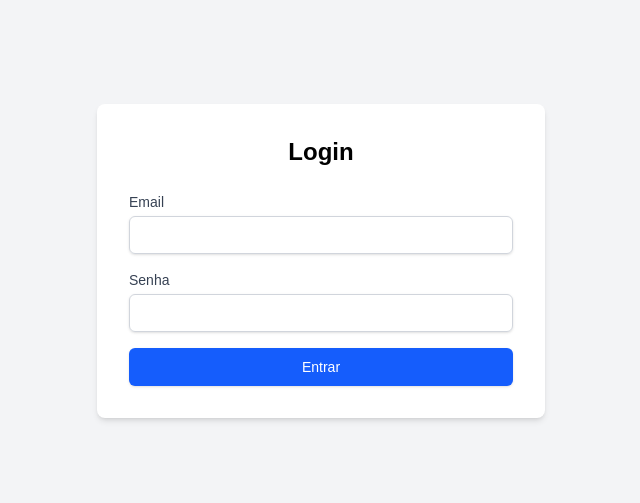
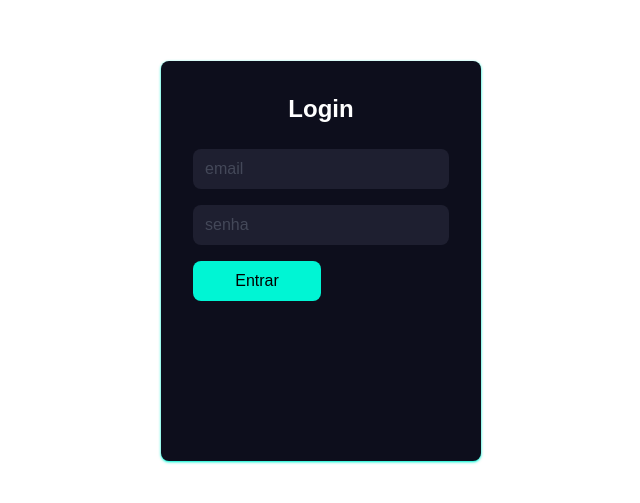
Before and after one commit to johnyeryck/chat-backend, a Next.js app in the folder frontend/: page /login in a window 1280 px wide. Shown: the part 139-642 px from the top of the page, without its empty margins (319-959 px from the left). Built offline with nearby package versions, Linux system fonts and the light colour scheme.

Commit message:
feat: enhance login page with Zod validation and improved error handling

```diff
--- a/frontend/src/app/login/page.tsx
+++ b/frontend/src/app/login/page.tsx
@@ -2,16 +2,24 @@
 import { useForm } from "react-hook-form";
 import { useState } from "react";
 import LoadingSpinner from "../components/loadspinner";
-
+import values from "../interfaces";
+import { z } from "zod";
+import { zodResolver } from "@hookform/resolvers/zod";
 export default function LoginPage() {
   const [loading, setloading] = useState<boolean>(false);
+  type logintype = z.infer<typeof schema>;
+  const schema = z.object({
+    email: z.email(),
+    password: z.string(),
+  });
+
   const {
     register,
     handleSubmit,
     formState: { errors },
-  } = useForm();
+  } = useForm<logintype>({ resolver: zodResolver(schema) });
 
-  const onsubmit = async (e: any) => {
+  const onsubmit = async (e: values) => {
     const data = { email: e.email, password: e.password };
     try {
       const res = await fetch("http://localhost:4000/login", {
@@ -30,48 +38,54 @@ export default function LoginPage() {
     }
   };
   return (
-    <div className="flex items-center justify-center min-h-screen bg-gray-100 text-black">
-      <div className="w-full max-w-md p-8 space-y-6 bg-white rounded-lg shadow-md">
-        <h1 className="text-2xl font-bold text-center text-black">Login</h1>
+    <main className="flex items-center justify-center min-h-screen w-1/4 h-100 ml-auto mr-auto text-black">
+      <div className="w-full max-w-md p-8 space-y-6 h-100 rounded-lg  bg-[#0D0E1C] shadow shadow-[#00F5D4]">
+        <h1 className="text-2xl font-bold text-center text-white ">Login</h1>
         <form className="space-y-4" onSubmit={handleSubmit(onsubmit)}>
-          <div>
-            <label
-              htmlFor="email"
-              className="block text-sm font-medium text-gray-700"
-            >
-              Email
-            </label>
           <input
             type="email"
             id="email"
             required
-              className="mt-1 block w-full px-3 py-2 border border-gray-300 rounded-md shadow-sm focus:outline-none focus:ring-blue-500 focus:border-blue-500 sm:text-sm"
-              {...register("email", { required: "Obrigatorio" })}
+            placeholder="email"
+            className="mt-1 block w-full px-3 py-2 rounded-lg text-gray-500 bg-[#1e1f30] "
+            {...register("email", {
+              required: "Esse campo é obrigatorio",
+            })}
           />
-          </div>
-          <div>
-            <label
-              htmlFor="password"
-              className="block text-sm font-medium text-gray-700"
-            >
-              Senha
-            </label>
+          {errors.email && (
+            <p className="text-red-500 text-sm mt-1">{errors.email.message}</p>
+          )}
           <input
+            placeholder="senha"
             type="password"
             id="password"
             required
-              className="mt-1 block w-full px-3 py-2 border border-gray-300 rounded-md shadow-sm focus:outline-none focus:ring-blue-500 focus:border-blue-500 sm:text-sm"
-              {...register("password", { required: "Obrigatorio" })}
+            className="mt-1 block w-full px-3 text-gray-500 py-2 bg-[#1e1f30] rounded-lg"
+            {...register("password", {
+              required: "Senha é obrigatória",
+              minLength: {
+                value: 6,
+                message: "Senha deve ter no mínimo 6 caracteres",
+              },
+              maxLength: {
+                value: 10,
+                message: "Senha deve ter no máximo 10 caracteres",
+              },
+            })}
           />
-          </div>
+          {errors.password && (
+            <p className="text-red-500 text-sm mt-1">
+              {errors.password.message}
+            </p>
+          )}
           <button
             type="submit"
-            className="w-full py-2 px-4 border border-transparent rounded-md shadow-sm text-sm font-medium text-white bg-blue-600 hover:bg-blue-700 focus:outline-none focus:ring-2 focus:ring-offset-2 focus:ring-blue-500"
+            className="w-1/2 py-2 px-4  bg-[#00F5D4] rounded-lg"
           >
             {loading ? <LoadingSpinner /> : "Entrar"}
           </button>
         </form>
       </div>
-    </div>
+    </main>
   );
 }
```
Lines whose indentation alone changed are shown as unchanged.
